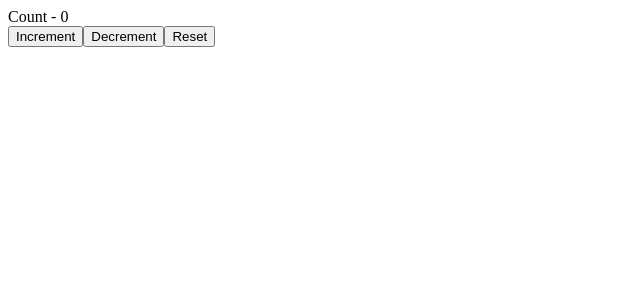
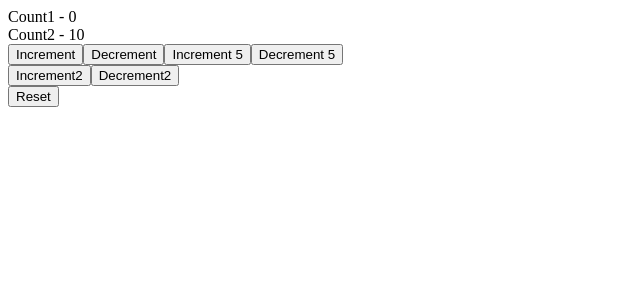
Before and after one commit to AndreyKovaleu/React_hooks, a React (Create React App) app: page / in a window 1280 px wide. Shown: the top 300 px of the page, without its empty margins (0-640 px from the left). Built offline with nearby package versions, Linux system fonts and the light colour scheme.

Commit message:
lesson 20

```diff
--- a/src/App.js
+++ b/src/App.js
@@ -1,9 +1,11 @@
 import CounterOne from "./components/CounterOne";
+import CounterTwo from "./components/CounterTwo";
 
 function App() {
   return (
     <div className="App">
-      <CounterOne />
+      {/* <CounterOne /> */}
+      <CounterTwo />
     </div>
   );
 }
--- /dev/null
+++ b/src/components/CounterTwo.js
@@ -0,0 +1,45 @@
+import React, { useReducer } from 'react'
+
+const initialState = {
+  firstCounter: 0,
+  secondCounter: 10
+};
+
+const reducer = (state, action) => {
+  switch (action.type) {
+    case 'increment':
+      return { ...state, firstCounter: state.firstCounter + action.value };
+    case 'decrement':
+      return { ...state, firstCounter: state.firstCounter - action.value };
+    case 'increment2':
+      return { ...state, secondCounter: state.secondCounter + action.value };
+    case 'decrement2':
+      return { ...state, secondCounter: state.secondCounter - action.value };
+    case 'reset':
+      return initialState;
+    default:
+      return state;
+  }
+}
+
+function CounterTwo() {
+  const [count, dispatch] = useReducer(reducer, initialState);
+
+  return (
+    <div>
+      <div>Count1 - {count.firstCounter}</div>
+      <div>Count2 - {count.secondCounter}</div>
+      <button onClick={() => dispatch({ type: 'increment', value: 1 })}>Increment</button>
+      <button onClick={() => dispatch({ type: 'decrement', value: 1 })}>Decrement</button>
+      <button onClick={() => dispatch({ type: 'increment', value: 5 })}>Increment 5</button>
+      <button onClick={() => dispatch({ type: 'decrement', value: 5 })}>Decrement 5</button>
+      <div>
+        <button onClick={() => dispatch({ type: 'increment2', value: 1 })}>Increment2</button>
+        <button onClick={() => dispatch({ type: 'decrement2', value: 1 })}>Decrement2</button>
+      </div>
+      <button onClick={() => dispatch({ type: 'reset' })}>Reset</button>
+    </div>
+  )
+}
+
+export default CounterTwo
```
